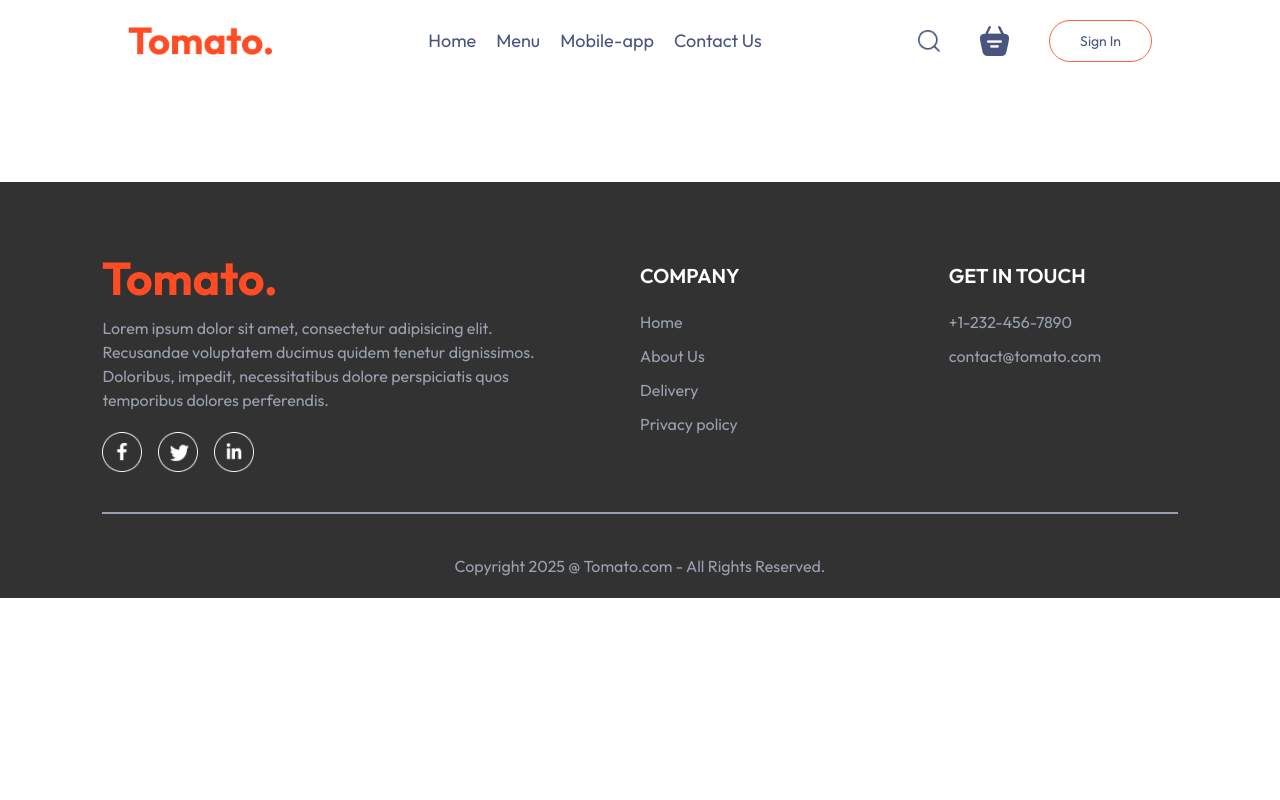
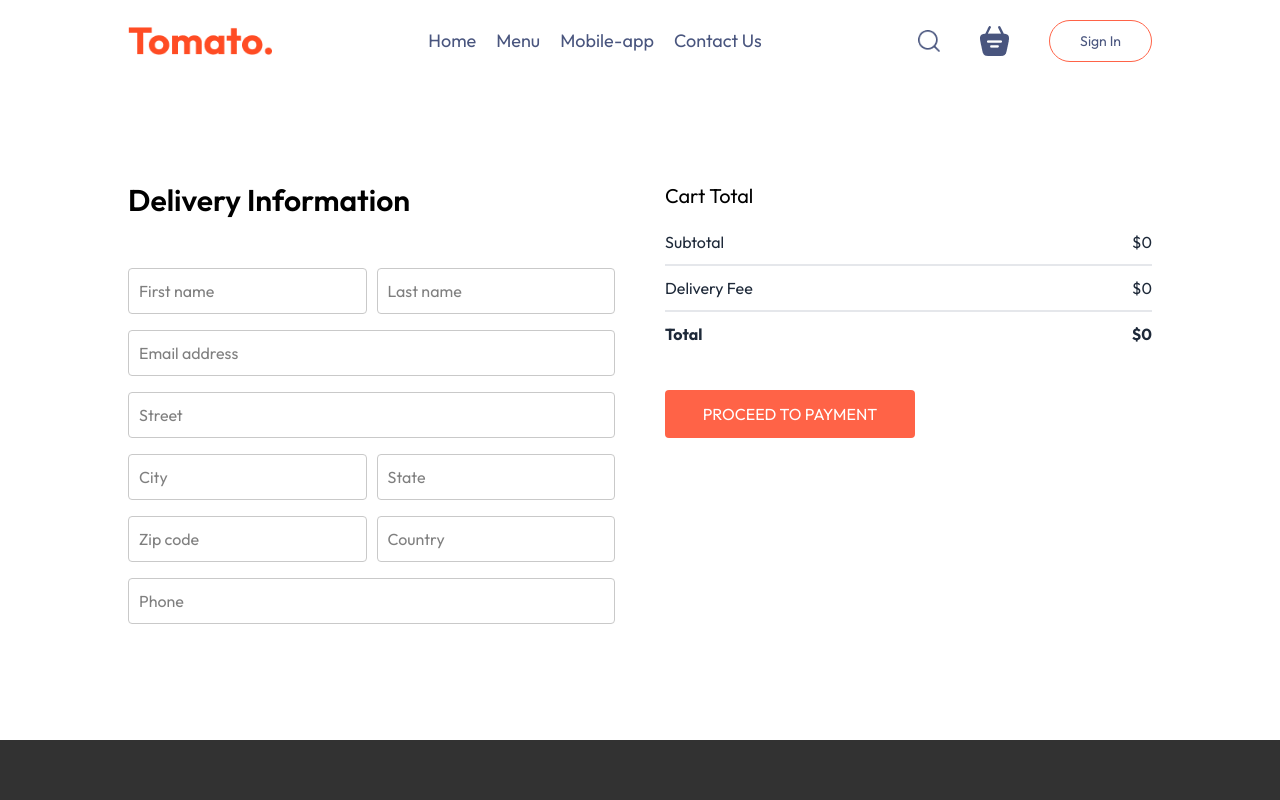
Before and after one commit to Staggs-hertz/food-delivery-pern-website, a React (Vite) app in the folder client/: page /order in a window 1280 px wide. Shown: the top 800 px of the page. Built offline with nearby package versions, Linux system fonts and the light colour scheme.

Commit message:
create the place-order page and its related functionalities

```diff
--- /dev/null
+++ b/client/src/components/InputBox.jsx
@@ -0,0 +1,13 @@
+const InputBox = ({ type, name, placeholder }) => {
+  return (
+    <input
+      className="rounded p-2.5 border border-[#c9c9c9] w-full"
+      type={type}
+      name={name}
+      placeholder={placeholder}
+      required
+    />
+  );
+};
+
+export default InputBox;
--- a/client/src/components/LoginPopup.jsx
+++ b/client/src/components/LoginPopup.jsx
@@ -1,6 +1,7 @@
 import { useState } from "react";
 import { motion } from "motion/react";
 import { assets } from "../assets/assets";
+import InputBox from "./InputBox";
 
 const LoginPopup = ({ setShowLogin }) => {
   //state to change form title and custom button when users want to login or sign up
@@ -26,31 +27,13 @@ const LoginPopup = ({ setShowLogin }) => {
         </div>
 
         {/* form inputs */}
-        <div className="flex flex-col gap-5 *:outline-none *:border *:border-[#c9c9c9] *:p-2.5 *:rounded">
+        <div className="flex flex-col gap-5 *:outline-none">
           {currState === "Sign Up" && (
-            <input
-              type="text"
-              name="fullname"
-              placeholder="Your fullname"
-              id=""
-              required
-            />
+            <InputBox type="text" name="fullname" placeholder="Your fullname" />
           )}
 
-          <input
-            type="email"
-            name="email"
-            placeholder="Your email"
-            id=""
-            required
-          />
-          <input
-            type="password"
-            name="password"
-            placeholder="Password"
-            id=""
-            required
-          />
+          <InputBox type="email" name="email" placeholder="Your email" />
+          <InputBox type="password" name="password" placeholder="Password" />
         </div>
         <button className="border-none p-2.5 rounded text-white bg-secondary text-[15px] cursor-pointer">
           {currState === "Sign Up" ? "Create account" : "Login"}
--- /dev/null
+++ b/client/src/pages/Cart/CartPromoSection.jsx
@@ -0,0 +1,21 @@
+const CartPromoSection = () => {
+  return (
+    <div className="flex-1">
+      <div>
+        <p className="text-gray-800">Have a promo code? Enter it here</p>
+        <div className="mt-2.5 flex justify-between items-center bg-gray-200 rounded">
+          <input
+            type="text"
+            placeholder="promo code"
+            className="bg-transparent border-none outline-none pl-2.5"
+          />
+          <button className="w-[max(10vw,150px)] py-3 px-1.5 bg-black border-none text-white rounded">
+            Submit
+          </button>
+        </div>
+      </div>
+    </div>
+  );
+};
+
+export default CartPromoSection;
--- a/client/src/pages/Cart/CartTotal.jsx
+++ b/client/src/pages/Cart/CartTotal.jsx
@@ -1,52 +1,14 @@
-import { useContext } from "react";
-import HLine from "../../components/HLine";
-import StoreContext from "../../context/StoreContext";
+import CartPromoSection from "./CartPromoSection";
+import CartTotalPriceSection from "./CartTotalPriceSection";
 
 const CartTotal = () => {
-  const { getTotalCartAmount } = useContext(StoreContext);
-
   return (
     <div className="mt-20 flex justify-between gap-[max(12vw,20px)] max-md:flex-col-reverse">
       {/* cart total checkout price section  */}
-      <div className="flex flex-1 flex-col gap-5">
-        <h2 className="text-xl">Cart Total</h2>
-        <div className="*:flex *:justify-between *:text-gray-800">
-          <div>
-            <p>Subtotal</p>
-            <p>${getTotalCartAmount()}</p>
-          </div>
-          <HLine />
-          <div>
-            <p>Delivery Fee</p>
-            <p>${2}</p>
-          </div>
-          <HLine />
-          <div className="font-bold">
-            <p>Total</p>
-            <p>${getTotalCartAmount() + 2}</p>
-          </div>
-        </div>
-        <button className="border-none text-white bg-secondary w-[max(15vw,250px)] py-3 px-0 rounded cursor-pointer hover:scale-105 duration-300 ease-in">
-          PROCEED TO CHECKOUT
-        </button>
-      </div>
+      <CartTotalPriceSection buttonType="PROCEED TO CHECKOUT" />
 
       {/* promo code section*/}
-      <div className="flex-1">
-        <div>
-          <p className="text-gray-800">Have a promo code? Enter it here</p>
-          <div className="mt-2.5 flex justify-between items-center bg-gray-200 rounded">
-            <input
-              type="text"
-              placeholder="promo code"
-              className="bg-transparent border-none outline-none pl-2.5"
-            />
-            <button className="w-[max(10vw,150px)] py-3 px-1.5 bg-black border-none text-white rounded">
-              Submit
-            </button>
-          </div>
-        </div>
-      </div>
+      <CartPromoSection />
     </div>
   );
 };
--- /dev/null
+++ b/client/src/pages/Cart/CartTotalPriceSection.jsx
@@ -0,0 +1,39 @@
+import { useContext } from "react";
+import { useNavigate } from "react-router-dom";
+import HLine from "../../components/HLine";
+import StoreContext from "../../context/StoreContext";
+
+const CartTotalPriceSection = ({ buttonType }) => {
+  const { getTotalCartAmount } = useContext(StoreContext);
+  const navigate = useNavigate();
+
+  return (
+    <div className="flex flex-1 flex-col gap-5">
+      <h2 className="text-xl">Cart Total</h2>
+      <div className="*:flex *:justify-between *:text-gray-800">
+        <div>
+          <p>Subtotal</p>
+          <p>${getTotalCartAmount()}</p>
+        </div>
+        <HLine />
+        <div>
+          <p>Delivery Fee</p>
+          <p>${getTotalCartAmount() ? 2 : 0}</p>
+        </div>
+        <HLine />
+        <div className="font-bold">
+          <p>Total</p>
+          <p>${getTotalCartAmount() ? getTotalCartAmount() + 2 : 0}</p>
+        </div>
+      </div>
+      <button
+        onClick={() => navigate("/order")}
+        className="border-none text-white bg-secondary w-[max(15vw,250px)] py-3 px-0 mt-6 rounded cursor-pointer hover:scale-105 duration-300 ease-in"
+      >
+        {buttonType}
+      </button>
+    </div>
+  );
+};
+
+export default CartTotalPriceSection;
--- a/client/src/pages/PlaceOrder/PlaceOrder.jsx
+++ b/client/src/pages/PlaceOrder/PlaceOrder.jsx
@@ -1,5 +1,18 @@
+import CartTotalPriceSection from "../Cart/CartTotalPriceSection";
+import PlaceOrderForm from "./PlaceOrderForm";
+
 const PlaceOrder = () => {
-  return <div></div>;
+  return (
+    <form className="flex items-start justify-between max-md:flex-col gap-12.5 mt-25">
+      {/* left side */}
+      <PlaceOrderForm />
+
+      {/* right side */}
+      <div className="w-full max-w-[max(40%,500px)]">
+        <CartTotalPriceSection buttonType="PROCEED TO PAYMENT" />
+      </div>
+    </form>
+  );
 };
 
 export default PlaceOrder;
--- /dev/null
+++ b/client/src/pages/PlaceOrder/PlaceOrderForm.jsx
@@ -0,0 +1,29 @@
+import React from "react";
+import InputBox from "../../components/InputBox";
+
+const PlaceOrderForm = () => {
+  return (
+    <div className="w-full max-w-[max(30%,500px)] **:outline-secondary [&_input]:mb-4 [&_div]:flex [&_div]:gap-2.5">
+      <h3 className="font-semibold text-3xl mb-12.5">Delivery Information</h3>
+      <div>
+        <InputBox type="text" name="fName" placeholder="First name" />
+        <InputBox type="text" name="lName" placeholder="Last name" />
+      </div>
+      <InputBox type="email" name="email" placeholder="Email address" />
+      <InputBox type="text" name="street" placeholder="Street" />
+
+      <div>
+        <InputBox type="text" name="city" placeholder="City" />
+        <InputBox type="text" name="state" placeholder="State" />
+      </div>
+
+      <div>
+        <InputBox type="text" name="zipCode" placeholder="Zip code" />
+        <InputBox type="text" name="country" placeholder="Country" />
+      </div>
+      <InputBox type="tel" name="phone" placeholder="Phone" />
+    </div>
+  );
+};
+
+export default PlaceOrderForm;
```
